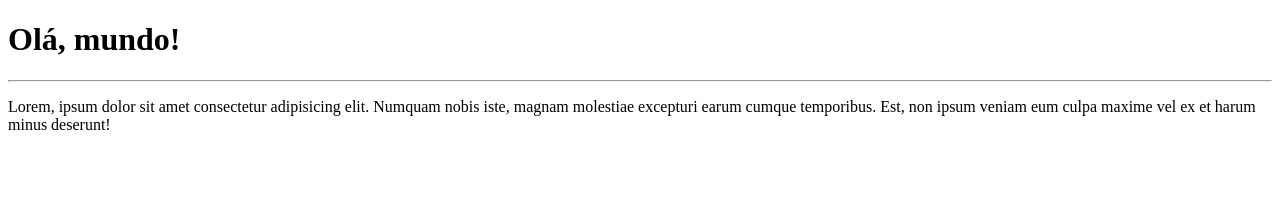
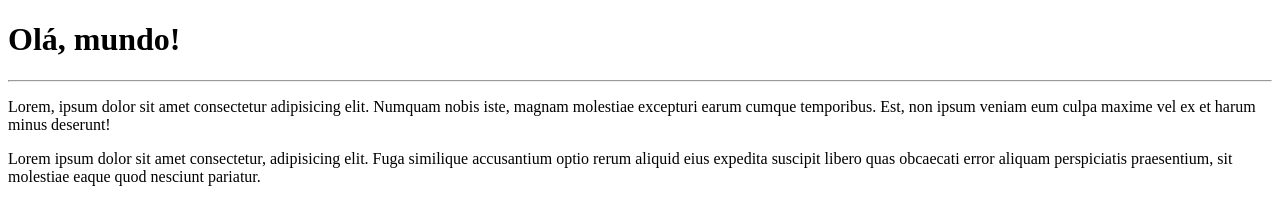
Before and after one commit to rodrigobaima/Teste-no-GitHub, a plain HTML site: page index.html in a window 1280 px wide. Drawn offline with Linux system fonts and the light colour scheme.

Commit message:
Mais um paragrafo

```diff
--- a/index.html
+++ b/index.html
@@ -9,5 +9,6 @@
     <h1>Olá, mundo!</h1>
     <hr>
     <p>Lorem, ipsum dolor sit amet consectetur adipisicing elit. Numquam nobis iste, magnam molestiae excepturi earum cumque temporibus. Est, non ipsum veniam eum culpa maxime vel ex et harum minus deserunt!</p>
+    <p>Lorem ipsum dolor sit amet consectetur, adipisicing elit. Fuga similique accusantium optio rerum aliquid eius expedita suscipit libero quas obcaecati error aliquam perspiciatis praesentium, sit molestiae eaque quod nesciunt pariatur.</p>
 </body>
 </html>
```
